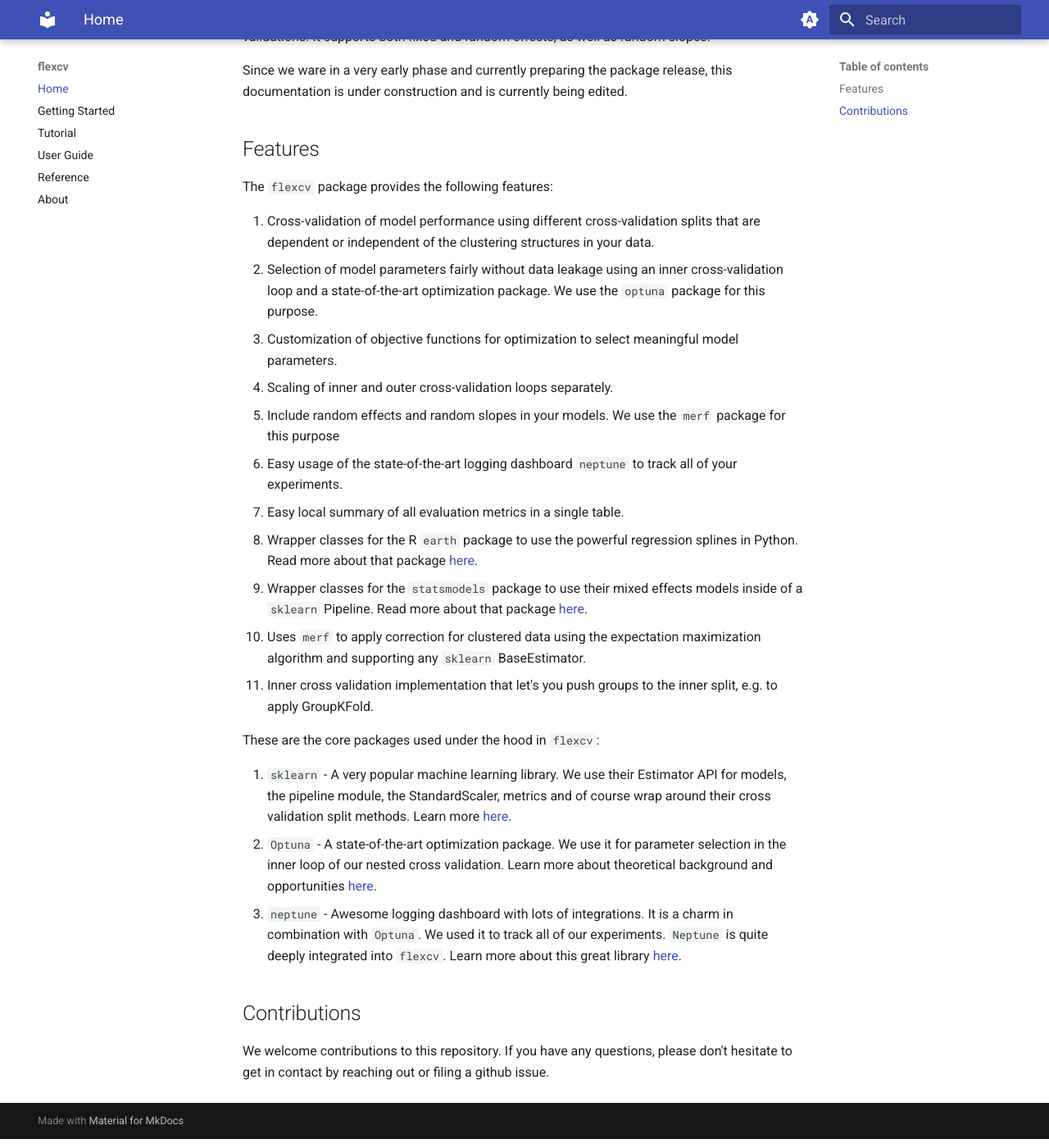
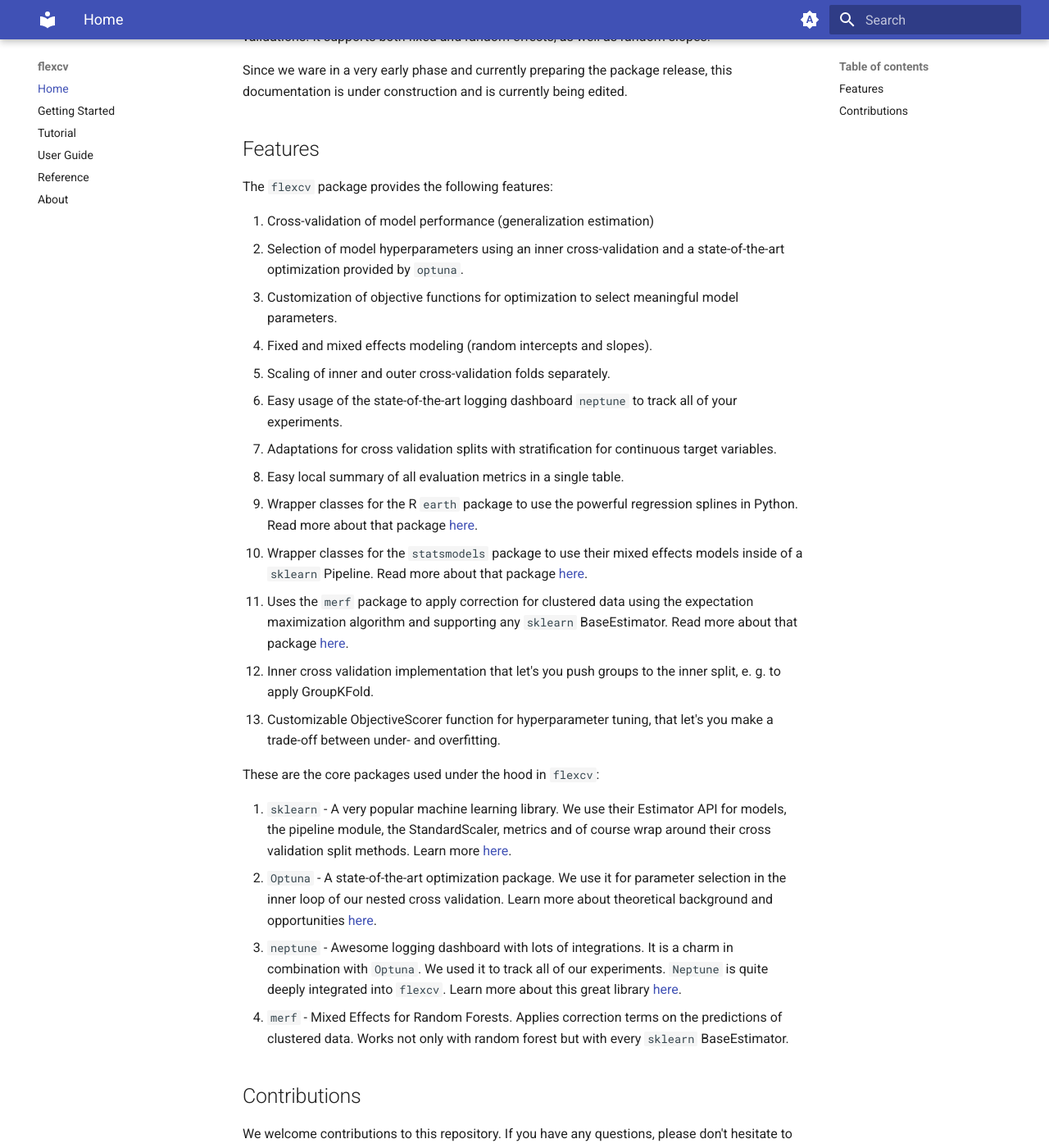
Before and after one commit to radlfabs/flexcv, an MkDocs documentation site: the page built from docs/index.md, in a window 1280 px wide and 1400 px high, scrolled down 308 px. Shown: the whole window at 82% size. Built offline with MkDocs 1.6.1 and Material for MkDocs 9.7.7, drawn with Linux system fonts in a browser that asks for light colours.

Commit message:
update readme & index

```diff
--- a/docs/index.md
+++ b/docs/index.md
@@ -12,23 +12,26 @@
 
 The `flexcv` package provides the following features:
 
-1. Cross-validation of model performance using different cross-validation splits that are dependent or independent of the clustering structures in your data.
-2. Selection of model parameters fairly without data leakage using an inner cross-validation loop and a state-of-the-art optimization package. We use the `optuna` package for this purpose.
+1. Cross-validation of model performance (generalization estimation)
+2. Selection of model hyperparameters using an inner cross-validation and a state-of-the-art optimization provided by `optuna`.
 3. Customization of objective functions for optimization to select meaningful model parameters.
-4. Scaling of inner and outer cross-validation loops separately.
-5. Include random effects and random slopes in your models. We use the `merf` package for this purpose
+4. Fixed and mixed effects modeling (random intercepts and slopes).
+5. Scaling of inner and outer cross-validation folds separately.
 6. Easy usage of the state-of-the-art logging dashboard `neptune` to track all of your experiments.
-7. Easy local summary of all evaluation metrics in a single table.
-8. Wrapper classes for the R `earth` package to use the powerful regression splines in Python. Read more about that package [here](https://www.rdocumentation.org/packages/earth/versions/5.3.2).
-9. Wrapper classes for the `statsmodels` package to use their mixed effects models inside of a `sklearn` Pipeline. Read more about that package [here](https://github.com/manifoldai/merf).
-10. Uses `merf` to apply correction for clustered data using the expectation maximization algorithm and supporting any `sklearn` BaseEstimator.
-11. Inner cross validation implementation that let's you push groups to the inner split, e.g. to apply GroupKFold.
+7. Adaptations for cross validation splits with stratification for continuous target variables.
+8. Easy local summary of all evaluation metrics in a single table.
+9. Wrapper classes for the R `earth` package to use the powerful regression splines in Python. Read more about that package [here](https://www.rdocumentation.org/packages/earth/versions/5.3.2).
+10. Wrapper classes for the `statsmodels` package to use their mixed effects models inside of a `sklearn` Pipeline. Read more about that package [here](https://github.com/manifoldai/merf).
+11. Uses the `merf` package to apply correction for clustered data using the expectation maximization algorithm and supporting any `sklearn` BaseEstimator. Read more about that package [here](https://github.com/manifoldai/merf).
+12. Inner cross validation implementation that let's you push groups to the inner split, e. g. to apply GroupKFold.
+13. Customizable ObjectiveScorer function for hyperparameter tuning, that let's you make a trade-off between under- and overfitting.
 
 These are the core packages used under the hood in `flexcv`:
 
 1. `sklearn` - A very popular machine learning library. We use their Estimator API for models, the pipeline module, the StandardScaler, metrics and of course wrap around their cross validation split methods. Learn more [here](https://scikit-learn.org/stable/).
 2. `Optuna` - A state-of-the-art optimization package. We use it for parameter selection in the inner loop of our nested cross validation. Learn more about theoretical background and opportunities [here](https://optuna.org/).
 3. `neptune` - Awesome logging dashboard with lots of integrations. It is a charm in combination with `Optuna`. We used it to track all of our experiments. `Neptune` is quite deeply integrated into `flexcv`. Learn more about this great library [here](https://neptune.ai/).
+4. `merf` - Mixed Effects for Random Forests. Applies correction terms on the predictions of clustered data. Works not only with random forest but with every `sklearn` BaseEstimator.
 
 ## Contributions
 
```
Also changed, not shown: README.md (+12 -9 lines).
